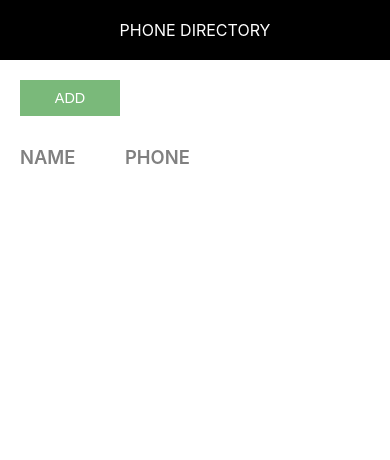
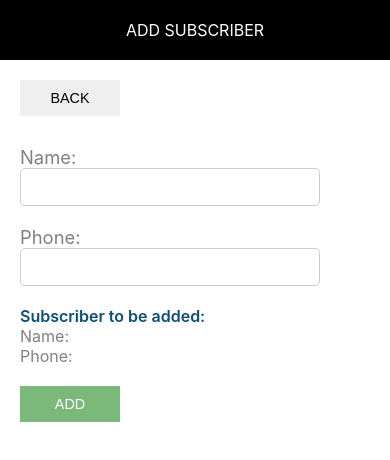
Before and after one commit to Suraj10074/phone-directory-app, a React (Create React App) app: page / in a window 390 px wide. Shown: the top 460 px of the page. Built offline with nearby package versions, Linux system fonts and the light colour scheme.

Commit message:
add Phone Directory as a smart component renamed app.js as ShowSubcriber.js and  app.css as ShowSubscriber.css

```diff
--- a/src/AddSubscriber.js
+++ b/src/AddSubscriber.js
@@ -16,17 +16,22 @@
         const state= this.state;
         state[e.target.name]=e.target.value;
         this.setState(state);
-        console.log(state);
+    }
+
+    onFormSubmitted = (e) => {
+        e.preventDefault();
+        this.props.addSubscriberHandler(this.state);
+        this.setState({ id: 0, name: '', phone: ' ' });
     }
 
     render() {
         const {name,phone} = this.state
         return (
             <div>
-                <Header heading={"Add Subscriber"} />
+                <Header heading="Add Subscriber" />
                 <div className="component-body-container">
                     <button className="custom-btn back-btn">back</button>
-                    <form className="subscriber-form">
+                    <form className="subscriber-form" onSubmit={this.onFormSubmitted.bind(this)}>
                         <label htmlFor="name" className="label-control"> Name: </label><br />
                         <input id="name" type="text" className="input-control" name="name" onChange={this.inputChangedHandler}/><br /><br />
                         <label htmlFor="phone" className="label-control">Phone: </label><br />
--- /dev/null
+++ b/src/PhoneDirectory.js
@@ -0,0 +1,44 @@
+import React, { Component } from 'react';
+import AddSubscriber from './AddSubscriber';
+//import ShowSubscriber from './ShowSubscriber';
+
+class PhoneDirectory extends Component {
+
+    constructor() {
+        super();
+        this.state = {
+            subscribersList: [
+                {
+                    id: 1,
+                    name: "Suraj Singh",
+                    phone: "9999999999"
+                },
+                {
+                    id: 2,
+                    name: "Ronit Singh Thakur",
+                    phone: "8888888888"
+                }
+            ]
+        }
+    }
+
+    addSubscriberHandler = (newSubscriber) => {
+        let subscribersList = this.state.subscribersList;
+        if (subscribersList.length > 0) {
+            newSubscriber.id = subscribersList[subscribersList.length - 1].id + 1;
+        } else {
+            newSubscriber.id = 1;
+        }
+        subscribersList.push(newSubscriber);
+        this.setState({ subscribersList: subscribersList });
+    }
+
+    render() {
+        return (
+                <AddSubscriber addSubscriberHandler={this.addSubscriberHandler} />
+             //  <ShowSubscriber subscribersList={this.state.subscribersList} />
+        )
+    }
+}
+
+export default PhoneDirectory;
--- a/src/App.js
+++ b/src/ShowSubscriber.js
@@ -1,29 +1,9 @@
 import React, { Component } from 'react';
 import Header from './Header';
-import './App.css'
+import './ShowSubscriber.css';
+class ShowSubscriber extends Component {
 
-// let subscribers = [
-//   {
-//     name:"Suraj Singh",
-//     phone:8962922260,
-//     id:1
-//   },
-//   {
-//     name:"Rohit Singh",
-//     phone:9999999999,
-//     id:2
-//   }
-// ]
-
-class App extends Component {
-  constructor(){
-    super()
-    this.state = {
-      subscribersListToShow : []
-    }
-  }
   render() {
-
     return (
       <div className="component-container">
         <Header heading="Phone Directory"/>
@@ -36,7 +16,7 @@
             </div>
 
             {
-              this.state.subscribersListToShow.map(sub => {
+              this.props.subscribersList.map(sub => {
                 return (
                   <div key={sub.id} className="grid-container">
                     <span className="grid-item">{sub.name}</span>
@@ -52,4 +32,4 @@
   }
 }
 
-export default App;
+export default ShowSubscriber;
--- a/src/index.js
+++ b/src/index.js
@@ -2,13 +2,12 @@
 import ReactDOM from 'react-dom';
 import './index.css';
 import './common/common.css';
-import App from './App';
-import AddSubscriber from './AddSubscriber'
 import * as serviceWorker from './serviceWorker';
+import PhoneDirectory from './PhoneDirectory';
 
 ReactDOM.render(
   <React.StrictMode>
-    < App/>
+    < PhoneDirectory/>
   </React.StrictMode>,
   document.getElementById('root')
 );
```
Also changed, not shown: src/ShowSubscriber.css (renamed from src/App.css).
